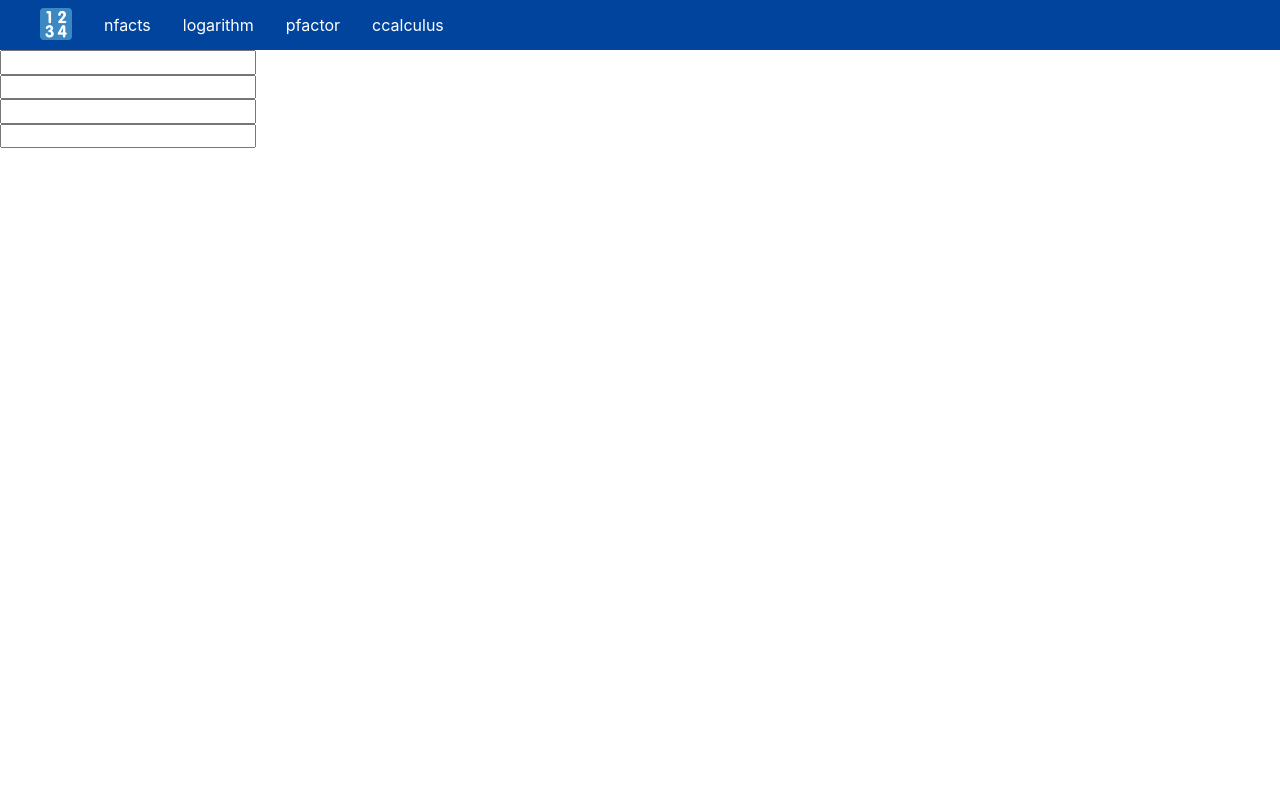
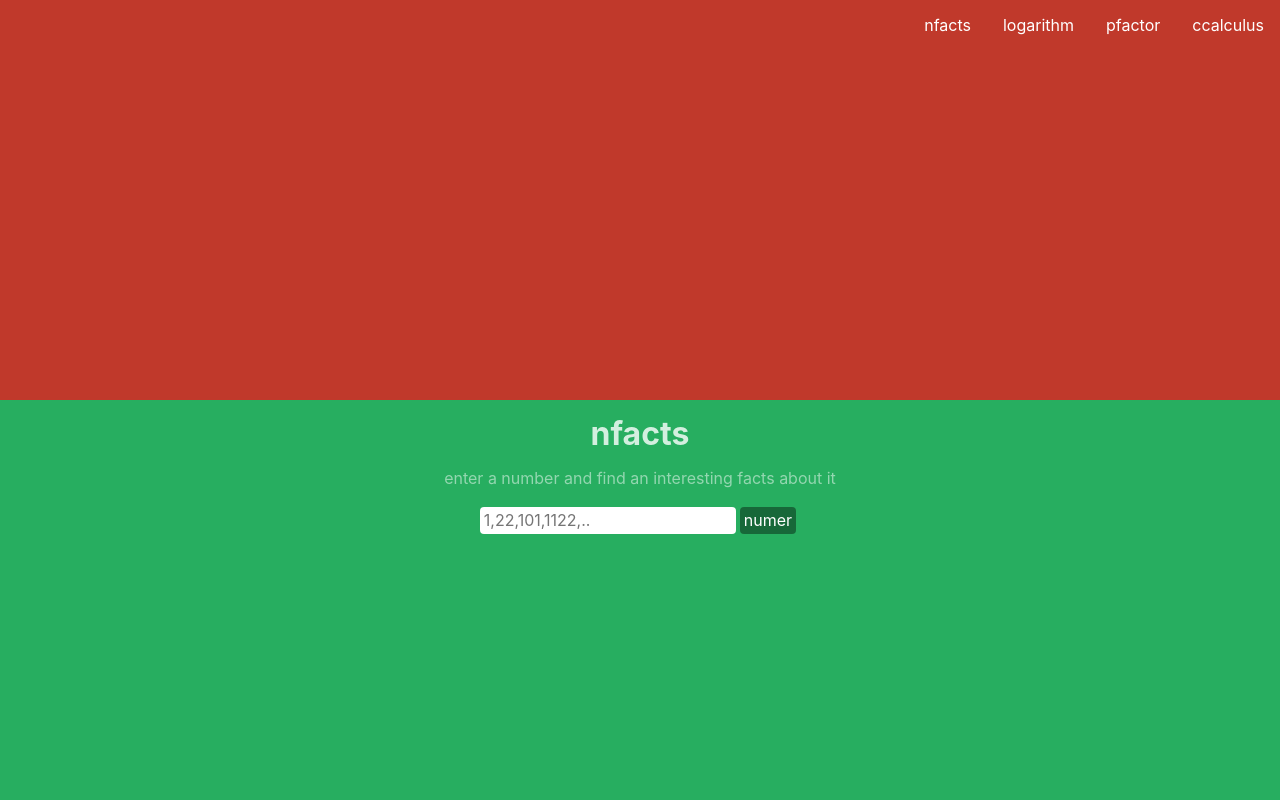
Before and after one commit to fabianvieri/numery, a React (Create React App) app: page / in a window 1280 px wide. Shown: the top 800 px of the page. Built offline with nearby package versions, Linux system fonts and the light colour scheme.

Commit message:
build basic ui and flow

```diff
--- /dev/null
+++ b/src/components/Button.js
@@ -0,0 +1,9 @@
+import React from 'react';
+
+const Button = ({ onpress }) => {
+    return (
+        <button type="button" className="bn pointer pa1 ma1 br2 white bg-black-40 grow" onClick={onpress}>numer</button>
+    );
+}
+
+export default Button;
--- a/src/components/Input.js
+++ b/src/components/Input.js
@@ -2,7 +2,7 @@ import React from 'react'
 
 const Input = ({ onkeyup }) => {
     return (
-        <input type="input" />
+        <input type="text" className="br2 bn pa1" onkeyup={onkeyup} placeholder="1,22,101,1122,.." />
     );
 }
 
--- a/src/components/Navbar.js
+++ b/src/components/Navbar.js
@@ -1,15 +1,14 @@
 import React from 'react';
-import logo from '../containers/logo.png';
-
 
 const Navbar = ({ links }) => {
     return (
-        <nav className="relative bg-dark-blue top-0 left-0 right-0">
+        <nav className="fixed bg-transparent top-0 left-0 right-0">
             <ul className="flex list items-center ma0 pl-1">
-                <li className="mr3"><img src={logo} alt="logo"></img></li>
-                {
-                    links.map(link => <li key={link} className="pa3 hover-bg-black-10"><a className="no-underline white" href={`#${link}`}>{link}</a></li>)
-                }
+                <div className="flex ml-auto">
+                    {
+                        links.map(link => <li key={link} className="pa3 hover-bg-black-10"><a className="no-underline white" href={`#${link}`}>{link}</a></li>)
+                    }
+                </div>
             </ul>
         </nav>
     );
--- a/src/containers/App.js
+++ b/src/containers/App.js
@@ -7,9 +7,10 @@ function App() {
   return (
     <div className="container">
       <Navbar links={numers.map(numer => numer.title)} />
+      <div className="banner vh-50"></div>
       {numers.map(numer => {
         return (
-          <Numer numer={numer} />
+          <Numer numer={numer} key={numer.title} />
         )
       })
       }
--- a/src/containers/Numer.js
+++ b/src/containers/Numer.js
@@ -1,18 +1,28 @@
 import React, { Component } from 'react';
 import Input from '../components/Input';
+import Button from '../components/Button';
 
 export default class Numer extends Component {
 
     constructor(props) {
         super(props);
-        this.background = this.props.numer.background;
+        this.background = this.props.numer.style;
         this.title = this.props.numer.title;
+        this.desc = this.props.numer.desc;
+        console.log(this.background);
+    }
+
+    onInput = () => {
+
     }
 
     render() {
         return (
-            <div style={this.background}>
-                <Input />
+            <div style={this.background} id={this.title} className="vh-50 pa3 tc">
+                <h1 className="ma0 white-80">{this.title}</h1>
+                <p className="f5 white-50">{this.desc}</p>
+                <Input onkeyup={this.onInput} />
+                <Button onpress={this.onInput} />
             </div>
         )
     }
--- a/src/index.css
+++ b/src/index.css
@@ -12,3 +12,7 @@ code {
   font-family: source-code-pro, Menlo, Monaco, Consolas, "Courier New",
     monospace;
 }
+
+.banner {
+  background: #c0392b;
+}
--- a/src/numers.js
+++ b/src/numers.js
@@ -1,27 +1,32 @@
 const numers = [
     {
         title: "nfacts",
+        desc: "enter a number and find an interesting facts about it",
+        placeholder: "enter basic number 1,22,101,1122, .. etc",
         style: {
-            background: "linear - gradient(to right, #1CB5E0, #000046)"
+            background: "#27ae60"
         }
     },
     {
         title: "logarithm",
+        desc: "auto generate simple logarithm",
         style: {
-            background: "linear - gradient(to right, #283E51, #4B79A1)"
+            background: "#2980b9"
         }
     },
     {
         title: "pfactor",
+        desc: "find prime factor of a number or it just a prime number",
         style: {
-            background: "linear - gradient(to right, #24243e, #302b63, #0f0c29)"
+            background: "#f39c12"
 
         }
     },
     {
         title: "ccalculus",
+        desc: "find solution for simple calculus expression",
         style: {
-            background: "linear - gradient(to right, #3A6073, #16222A)"
+            background: "#16a085"
         }
     }
 ];
```
Also changed, not shown: src/containers/logo.png (deleted).
